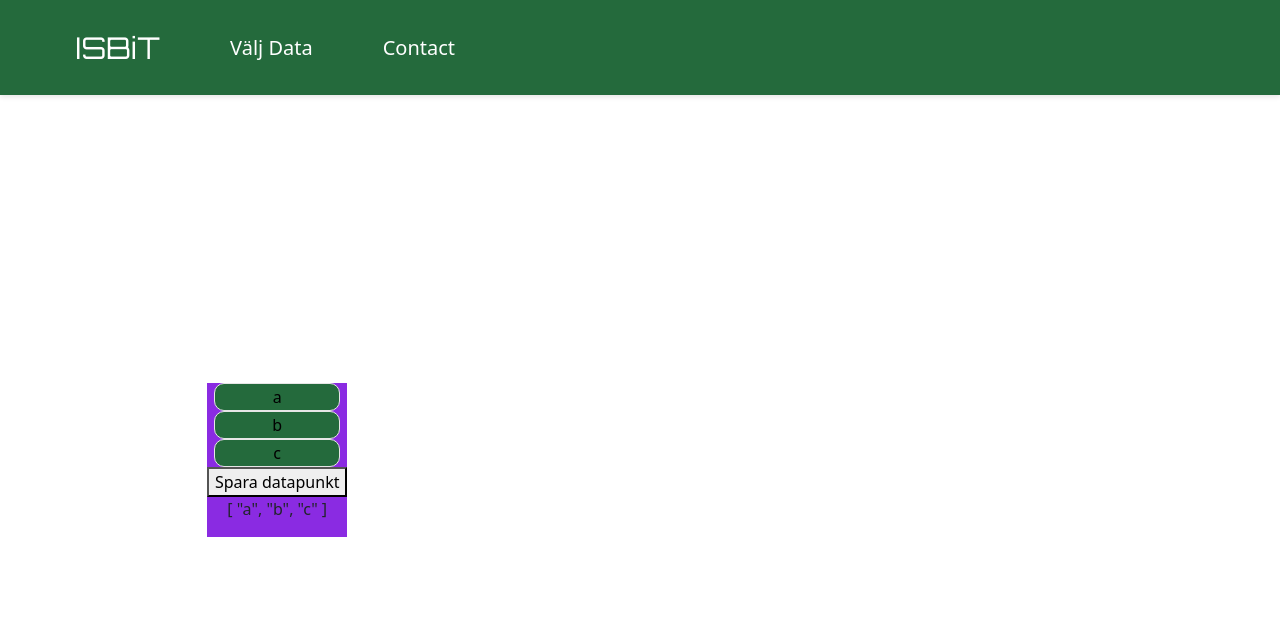
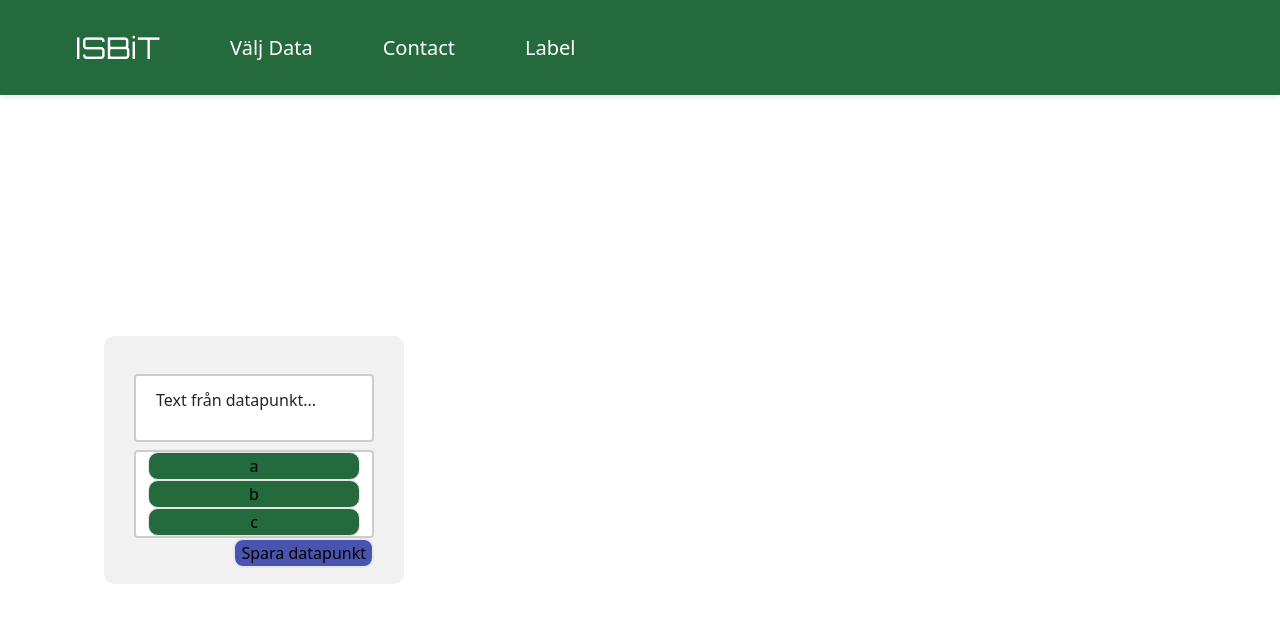
Before and after one commit to SpiffiRacoon/ISBiT, a Vue app in the folder Frontend/isbit/: page /label in a window 1280 px wide. Shown: the top 622 px of the page. Built offline with nearby package versions, Linux system fonts and the light colour scheme.

Commit message:
cleaned up label box

```diff
--- a/Frontend/isbit/package.json
+++ b/Frontend/isbit/package.json
@@ -14,6 +14,7 @@
     "format": "prettier --write src/"
   },
   "dependencies": {
+    "axios": "^1.7.7",
     "bootstrap": "^5.3.3",
     "vue": "^3.4.29",
     "vue-router": "^4.3.3"
--- a/Frontend/isbit/src/components/label_menu/LabelAlternative.vue
+++ /dev/null
@@ -1,37 +0,0 @@
-<template>
-    <div class="label_alternative">
-            <button type="button" :class="{'selected': selectedItem == 'b1'}" @click="select('b1')">B1</button>
-            <button type="button" :class="{'selected': selectedItem == 'b2'}" @click="select('b2')">B2</button>
-    </div>
-</template>
-
-<script lang="ts">
-    export default {
-        data() {
-            return {selectedItem: ''};
-        },
-        methods: {
-            select(id: string) {
-                this.selectedItem = id;
-            }
-        }
-    }
-</script>
-
-<style scoped>
-p {
-    color:aliceblue
-}
-
-.label_alternative {
-
-}
-
-.selected {
-    background-color: blue;
-}
-
-.box {
-    background-color: chartreuse;
-}
-</style>
--- a/Frontend/isbit/src/components/label_menu/LabelBox.vue
+++ b/Frontend/isbit/src/components/label_menu/LabelBox.vue
@@ -4,18 +4,19 @@
         v-for="alternative in alternatives">
             {{ alternative }}
         </button>
-        <button type="button" id="save-data" class="isbit-button" @click="save">
+    </div>
+        <button type="button" id="save-data" class="isbit-button highlight-color" @click="save">
             Spara datapunkt
         </button>
         <p>
             {{ selectedItem }}
-            {{ alternatives }}
         </p>
-    </div>
+
 </template>
 
 
 <script lang="ts">
+import axios from 'axios';
 import { defineComponent, type PropType } from 'vue'
 export default defineComponent({
     props: {
@@ -24,6 +25,7 @@ export default defineComponent({
     data() {
         return {
             selectedItem: "",
+            info: null
         }
     }, methods: {
         select(alternative: string) {
@@ -35,6 +37,9 @@ export default defineComponent({
         },
         save() {
             console.log("selected: ", this.selectedItem)
+            axios
+            .get('http://localhost:8000/V1/ping')
+            .then(response => (console.log(response.data)))
         }
     }
 })
@@ -54,7 +59,16 @@ export default defineComponent({
     display: flex;
     flex-direction: column;
     align-items: center;
-    background-color: blueviolet;
+    border: 2px solid #ccc;  /* Set the border */
+    border-radius: 4px;      /* Rounded corners */
+    background-color: white;
+}
+
+#save-data {
+    float: right;
+    border-radius: 10px;
+    border-color: rgb(230, 230, 230);
+    border-style: solid;
 }
 
 </style>
--- /dev/null
+++ b/Frontend/isbit/src/components/label_menu/Menu.vue
@@ -0,0 +1,21 @@
+<script setup lang="ts">
+import LabelBox from './LabelBox.vue'
+import TextBox from './TextBox.vue'
+</script>
+
+
+<template>
+    <div id="label-menu">
+        <TextBox :text="'Text från datapunkt...'" />
+        <LabelBox :alternatives="['a', 'b', 'c']" />
+    </div>
+</template>
+
+<style scoped>
+#label-menu {
+    width: 300px;
+    padding: 10%;
+    background-color: #f1f1f1;
+    border-radius: 10px;
+}
+</style>
--- /dev/null
+++ b/Frontend/isbit/src/components/label_menu/TextBox.vue
@@ -0,0 +1,30 @@
+<template>
+    <div id="label-text">
+        <p>
+            {{ text }}
+        </p>
+    </div>
+</template>
+
+<script lang="ts">
+import { defineComponent, type PropType } from 'vue'
+export default defineComponent({
+    props: {
+        text: String
+    },
+})
+</script>
+
+<style scoped>
+#label-text {
+  display: flex;
+  padding: 12px 20px;      /* Add padding */
+  margin: 8px 0;           /* Add some margin */
+  box-sizing: border-box;  /* Ensure padding and width are accounted for */
+  border: 2px solid #ccc;  /* Set the border */
+  border-radius: 4px;      /* Rounded corners */
+  font-size: 16px;         /* Increase font size */
+  transition: border-color 0.3s; /* Smooth transition for border color */
+  background-color: white;
+}
+</style>
--- a/Frontend/isbit/src/components/navbar/NavBar.vue
+++ b/Frontend/isbit/src/components/navbar/NavBar.vue
@@ -3,6 +3,7 @@
     <RouterLink to="/" class="home-link">ISBiT</RouterLink>
     <RouterLink to="/data">Välj Data </RouterLink>
     <RouterLink to="/contact">Contact</RouterLink>
+    <RouterLink to="/label">Label</RouterLink>
   </nav>
 </template>
 
--- a/Frontend/isbit/src/views/LabelView.vue
+++ b/Frontend/isbit/src/views/LabelView.vue
@@ -1,9 +1,13 @@
 <script setup lang="ts">
-import LabelBox from '../components/label_menu/LabelBox.vue'
+import Menu from '../components/label_menu/Menu.vue'
 </script>
 
 <template>
   <main>
-    <LabelBox :alternatives="['a', 'b', 'c']" />
+    <Menu />
   </main>
 </template>
+
+
+<style scoped>
+</style>
```
Also changed, not shown: 1 other file (tests, documents, lock files or other folders).
